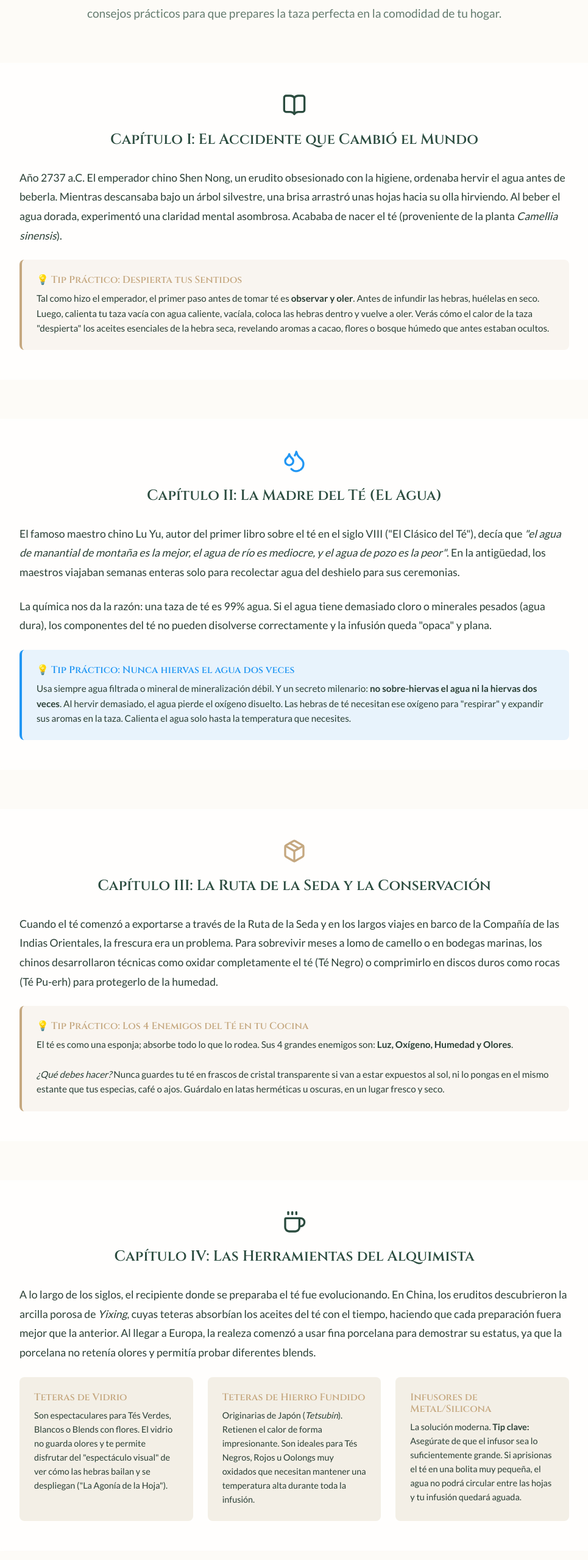
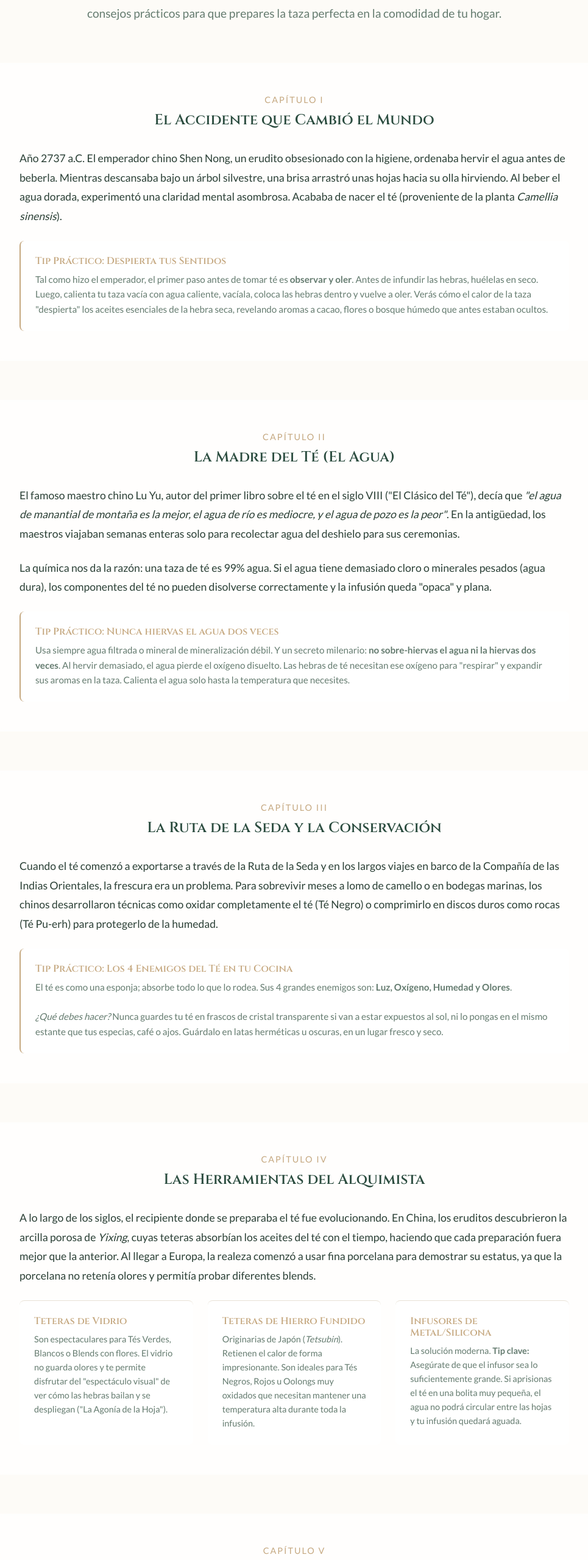
Before and after one commit to Rober-Sonda/estrelladeloriente, a React (Vite) app: page /ruta-del-te in a window 1280 px wide. Shown: the part 238-2797 px from the top of the page at 61% size, without its empty margins (157-1122 px from the left). Built offline with nearby package versions, Linux system fonts and the light colour scheme; a web font is replaced by a local one.

Commit message:
style: remove loud generic icons and rely on pure typography aesthetic

```diff
--- a/src/pages/TeaRoute.tsx
+++ b/src/pages/TeaRoute.tsx
@@ -1,5 +1,4 @@
 import React from 'react';
-import { Leaf, Sparkles, Droplets, Zap, Flame, Globe, Coffee, BookOpen, FlaskConical, Thermometer, ShieldAlert, Package, Heart } from 'lucide-react';
 
 export const TeaRoute: React.FC = () => {
   return (
@@ -16,17 +15,17 @@ export const TeaRoute: React.FC = () => {
         {/* Capítulo 1: El Origen */}
         <div className="glass-panel" style={{ padding: '3rem', borderRadius: 'var(--radius-lg)' }}>
           <div style={{ textAlign: 'center', marginBottom: '2rem' }}>
-            <BookOpen size={40} style={{ color: 'var(--color-primary)', margin: '0 auto 1rem' }} />
+            <span style={{ display: 'block', fontSize: '0.9rem', textTransform: 'uppercase', tracking: '2px', color: 'var(--color-secondary)', marginBottom: '0.5rem', letterSpacing: '2px' }}>CAPÍTULO I</span>
             <h2 style={{ fontFamily: 'var(--font-heading)', color: 'var(--color-primary)' }}>
-              Capítulo I: El Accidente que Cambió el Mundo
+              El Accidente que Cambió el Mundo
             </h2>
           </div>
           <p style={{ lineHeight: 1.8, fontSize: '1.1rem', marginBottom: '1.5rem' }}>
             Año 2737 a.C. El emperador chino Shen Nong, un erudito obsesionado con la higiene, ordenaba hervir el agua antes de beberla. Mientras descansaba bajo un árbol silvestre, una brisa arrastró unas hojas hacia su olla hirviendo. Al beber el agua dorada, experimentó una claridad mental asombrosa. Acababa de nacer el té (proveniente de la planta <em>Camellia sinensis</em>).
           </p>
-          <div style={{ background: 'rgba(197, 168, 128, 0.1)', padding: '1.5rem', borderRadius: 'var(--radius-md)', borderLeft: '4px solid var(--color-secondary)' }}>
-            <h4 style={{ margin: '0 0 0.5rem 0', color: 'var(--color-secondary)' }}>💡 Tip Práctico: Despierta tus Sentidos</h4>
-            <p style={{ margin: 0, fontSize: '0.95rem', lineHeight: 1.6 }}>
+          <div style={{ background: 'var(--color-surface)', padding: '1.5rem', borderRadius: 'var(--radius-md)', borderLeft: '2px solid var(--color-secondary)' }}>
+            <h4 style={{ margin: '0 0 0.5rem 0', color: 'var(--color-secondary)' }}>Tip Práctico: Despierta tus Sentidos</h4>
+            <p style={{ margin: 0, fontSize: '0.95rem', lineHeight: 1.6, color: 'var(--color-text-muted)' }}>
               Tal como hizo el emperador, el primer paso antes de tomar té es <strong>observar y oler</strong>. Antes de infundir las hebras, huélelas en seco. Luego, calienta tu taza vacía con agua caliente, vacíala, coloca las hebras dentro y vuelve a oler. Verás cómo el calor de la taza "despierta" los aceites esenciales de la hebra seca, revelando aromas a cacao, flores o bosque húmedo que antes estaban ocultos.
             </p>
           </div>
@@ -35,9 +34,9 @@ export const TeaRoute: React.FC = () => {
         {/* Capítulo 2: El Agua */}
         <div className="glass-panel" style={{ padding: '3rem', borderRadius: 'var(--radius-lg)' }}>
           <div style={{ textAlign: 'center', marginBottom: '2rem' }}>
-            <Droplets size={40} style={{ color: '#2196F3', margin: '0 auto 1rem' }} />
+            <span style={{ display: 'block', fontSize: '0.9rem', textTransform: 'uppercase', tracking: '2px', color: 'var(--color-secondary)', marginBottom: '0.5rem', letterSpacing: '2px' }}>CAPÍTULO II</span>
             <h2 style={{ fontFamily: 'var(--font-heading)', color: 'var(--color-primary)' }}>
-              Capítulo II: La Madre del Té (El Agua)
+              La Madre del Té (El Agua)
             </h2>
           </div>
           <p style={{ lineHeight: 1.8, fontSize: '1.1rem', marginBottom: '1.5rem' }}>
@@ -46,9 +45,9 @@ export const TeaRoute: React.FC = () => {
           <p style={{ lineHeight: 1.8, fontSize: '1.1rem', marginBottom: '1.5rem' }}>
             La química nos da la razón: una taza de té es 99% agua. Si el agua tiene demasiado cloro o minerales pesados (agua dura), los componentes del té no pueden disolverse correctamente y la infusión queda "opaca" y plana.
           </p>
-          <div style={{ background: 'rgba(33, 150, 243, 0.1)', padding: '1.5rem', borderRadius: 'var(--radius-md)', borderLeft: '4px solid #2196F3' }}>
-            <h4 style={{ margin: '0 0 0.5rem 0', color: '#2196F3' }}>💡 Tip Práctico: Nunca hiervas el agua dos veces</h4>
-            <p style={{ margin: 0, fontSize: '0.95rem', lineHeight: 1.6 }}>
+          <div style={{ background: 'var(--color-surface)', padding: '1.5rem', borderRadius: 'var(--radius-md)', borderLeft: '2px solid var(--color-secondary)' }}>
+            <h4 style={{ margin: '0 0 0.5rem 0', color: 'var(--color-secondary)' }}>Tip Práctico: Nunca hiervas el agua dos veces</h4>
+            <p style={{ margin: 0, fontSize: '0.95rem', lineHeight: 1.6, color: 'var(--color-text-muted)' }}>
               Usa siempre agua filtrada o mineral de mineralización débil. Y un secreto milenario: <strong>no sobre-hiervas el agua ni la hiervas dos veces</strong>. Al hervir demasiado, el agua pierde el oxígeno disuelto. Las hebras de té necesitan ese oxígeno para "respirar" y expandir sus aromas en la taza. Calienta el agua solo hasta la temperatura que necesites.
             </p>
           </div>
@@ -57,17 +56,17 @@ export const TeaRoute: React.FC = () => {
         {/* Capítulo 3: Almacenamiento */}
         <div className="glass-panel" style={{ padding: '3rem', borderRadius: 'var(--radius-lg)' }}>
           <div style={{ textAlign: 'center', marginBottom: '2rem' }}>
-            <Package size={40} style={{ color: 'var(--color-secondary)', margin: '0 auto 1rem' }} />
+            <span style={{ display: 'block', fontSize: '0.9rem', textTransform: 'uppercase', tracking: '2px', color: 'var(--color-secondary)', marginBottom: '0.5rem', letterSpacing: '2px' }}>CAPÍTULO III</span>
             <h2 style={{ fontFamily: 'var(--font-heading)', color: 'var(--color-primary)' }}>
-              Capítulo III: La Ruta de la Seda y la Conservación
+              La Ruta de la Seda y la Conservación
             </h2>
           </div>
           <p style={{ lineHeight: 1.8, fontSize: '1.1rem', marginBottom: '1.5rem' }}>
             Cuando el té comenzó a exportarse a través de la Ruta de la Seda y en los largos viajes en barco de la Compañía de las Indias Orientales, la frescura era un problema. Para sobrevivir meses a lomo de camello o en bodegas marinas, los chinos desarrollaron técnicas como oxidar completamente el té (Té Negro) o comprimirlo en discos duros como rocas (Té Pu-erh) para protegerlo de la humedad.
           </p>
-          <div style={{ background: 'rgba(197, 168, 128, 0.1)', padding: '1.5rem', borderRadius: 'var(--radius-md)', borderLeft: '4px solid var(--color-secondary)' }}>
-            <h4 style={{ margin: '0 0 0.5rem 0', color: 'var(--color-secondary)' }}>💡 Tip Práctico: Los 4 Enemigos del Té en tu Cocina</h4>
-            <p style={{ margin: 0, fontSize: '0.95rem', lineHeight: 1.6 }}>
+          <div style={{ background: 'var(--color-surface)', padding: '1.5rem', borderRadius: 'var(--radius-md)', borderLeft: '2px solid var(--color-secondary)' }}>
+            <h4 style={{ margin: '0 0 0.5rem 0', color: 'var(--color-secondary)' }}>Tip Práctico: Los 4 Enemigos del Té en tu Cocina</h4>
+            <p style={{ margin: 0, fontSize: '0.95rem', lineHeight: 1.6, color: 'var(--color-text-muted)' }}>
               El té es como una esponja; absorbe todo lo que lo rodea. Sus 4 grandes enemigos son: <strong>Luz, Oxígeno, Humedad y Olores</strong>.
               <br/><br/>
               <em>¿Qué debes hacer?</em> Nunca guardes tu té en frascos de cristal transparente si van a estar expuestos al sol, ni lo pongas en el mismo estante que tus especias, café o ajos. Guárdalo en latas herméticas u oscuras, en un lugar fresco y seco.
@@ -78,26 +77,26 @@ export const TeaRoute: React.FC = () => {
         {/* Capítulo 4: Las Teteras */}
         <div className="glass-panel" style={{ padding: '3rem', borderRadius: 'var(--radius-lg)' }}>
           <div style={{ textAlign: 'center', marginBottom: '2rem' }}>
-            <Coffee size={40} style={{ color: 'var(--color-primary)', margin: '0 auto 1rem' }} />
+            <span style={{ display: 'block', fontSize: '0.9rem', textTransform: 'uppercase', tracking: '2px', color: 'var(--color-secondary)', marginBottom: '0.5rem', letterSpacing: '2px' }}>CAPÍTULO IV</span>
             <h2 style={{ fontFamily: 'var(--font-heading)', color: 'var(--color-primary)' }}>
-              Capítulo IV: Las Herramientas del Alquimista
+              Las Herramientas del Alquimista
             </h2>
           </div>
           <p style={{ lineHeight: 1.8, fontSize: '1.1rem', marginBottom: '1.5rem' }}>
             A lo largo de los siglos, el recipiente donde se preparaba el té fue evolucionando. En China, los eruditos descubrieron la arcilla porosa de <em>Yixing</em>, cuyas teteras absorbían los aceites del té con el tiempo, haciendo que cada preparación fuera mejor que la anterior. Al llegar a Europa, la realeza comenzó a usar fina porcelana para demostrar su estatus, ya que la porcelana no retenía olores y permitía probar diferentes blends.
           </p>
           <div style={{ display: 'grid', gridTemplateColumns: 'repeat(auto-fit, minmax(250px, 1fr))', gap: '1.5rem', marginTop: '1.5rem' }}>
-            <div style={{ padding: '1.5rem', background: 'var(--color-bg-alt)', borderRadius: 'var(--radius-md)' }}>
+            <div style={{ padding: '1.5rem', background: 'var(--color-surface)', borderRadius: 'var(--radius-md)', borderTop: '1px solid var(--color-border)' }}>
               <h4 style={{ color: 'var(--color-secondary)', marginBottom: '0.5rem' }}>Teteras de Vidrio</h4>
-              <p style={{ fontSize: '0.9rem', margin: 0, lineHeight: 1.6 }}>Son espectaculares para Tés Verdes, Blancos o Blends con flores. El vidrio no guarda olores y te permite disfrutar del "espectáculo visual" de ver cómo las hebras bailan y se despliegan ("La Agonía de la Hoja").</p>
+              <p style={{ fontSize: '0.9rem', margin: 0, lineHeight: 1.6, color: 'var(--color-text-muted)' }}>Son espectaculares para Tés Verdes, Blancos o Blends con flores. El vidrio no guarda olores y te permite disfrutar del "espectáculo visual" de ver cómo las hebras bailan y se despliegan ("La Agonía de la Hoja").</p>
             </div>
-            <div style={{ padding: '1.5rem', background: 'var(--color-bg-alt)', borderRadius: 'var(--radius-md)' }}>
+            <div style={{ padding: '1.5rem', background: 'var(--color-surface)', borderRadius: 'var(--radius-md)', borderTop: '1px solid var(--color-border)' }}>
               <h4 style={{ color: 'var(--color-secondary)', marginBottom: '0.5rem' }}>Teteras de Hierro Fundido</h4>
-              <p style={{ fontSize: '0.9rem', margin: 0, lineHeight: 1.6 }}>Originarias de Japón (<em>Tetsubin</em>). Retienen el calor de forma impresionante. Son ideales para Tés Negros, Rojos u Oolongs muy oxidados que necesitan mantener una temperatura alta durante toda la infusión.</p>
+              <p style={{ fontSize: '0.9rem', margin: 0, lineHeight: 1.6, color: 'var(--color-text-muted)' }}>Originarias de Japón (<em>Tetsubin</em>). Retienen el calor de forma impresionante. Son ideales para Tés Negros, Rojos u Oolongs muy oxidados que necesitan mantener una temperatura alta durante toda la infusión.</p>
             </div>
-            <div style={{ padding: '1.5rem', background: 'var(--color-bg-alt)', borderRadius: 'var(--radius-md)' }}>
+            <div style={{ padding: '1.5rem', background: 'var(--color-surface)', borderRadius: 'var(--radius-md)', borderTop: '1px solid var(--color-border)' }}>
               <h4 style={{ color: 'var(--color-secondary)', marginBottom: '0.5rem' }}>Infusores de Metal/Silicona</h4>
-              <p style={{ fontSize: '0.9rem', margin: 0, lineHeight: 1.6 }}>La solución moderna. <strong>Tip clave:</strong> Asegúrate de que el infusor sea lo suficientemente grande. Si aprisionas el té en una bolita muy pequeña, el agua no podrá circular entre las hojas y tu infusión quedará aguada.</p>
+              <p style={{ fontSize: '0.9rem', margin: 0, lineHeight: 1.6, color: 'var(--color-text-muted)' }}>La solución moderna. <strong>Tip clave:</strong> Asegúrate de que el infusor sea lo suficientemente grande. Si aprisionas el té en una bolita muy pequeña, el agua no podrá circular entre las hojas y tu infusión quedará aguada.</p>
             </div>
           </div>
         </div>
@@ -105,9 +104,9 @@ export const TeaRoute: React.FC = () => {
         {/* Capítulo 5: Guía Definitiva de Preparación */}
         <div className="glass-panel" style={{ padding: '3rem', borderRadius: 'var(--radius-lg)' }}>
           <div style={{ textAlign: 'center', marginBottom: '2rem' }}>
-            <Thermometer size={40} style={{ color: '#E91E63', margin: '0 auto 1rem' }} />
+            <span style={{ display: 'block', fontSize: '0.9rem', textTransform: 'uppercase', tracking: '2px', color: 'var(--color-secondary)', marginBottom: '0.5rem', letterSpacing: '2px' }}>CAPÍTULO V</span>
             <h2 style={{ fontFamily: 'var(--font-heading)', color: 'var(--color-primary)' }}>
-              Capítulo V: La Regla de Oro (Tiempos y Temperaturas)
+              La Regla de Oro (Tiempos y Temperaturas)
             </h2>
             <p style={{ fontSize: '1.1rem', color: 'var(--color-text-muted)', marginTop: '1rem' }}>
               De una misma planta (Camellia sinensis) logramos colores y sabores radicalmente diferentes solo alterando su proceso de secado y oxidación. Pero <strong>todo este trabajo del agricultor se arruina si preparas el té mal en casa.</strong>
@@ -115,66 +114,66 @@ export const TeaRoute: React.FC = () => {
           </div>
 
           <div style={{ overflowX: 'auto', marginTop: '2rem' }}>
-            <table style={{ width: '100%', borderCollapse: 'collapse', fontSize: '1rem', textAlign: 'left' }}>
+            <table style={{ width: '100%', borderCollapse: 'collapse', fontSize: '0.95rem', textAlign: 'left' }}>
               <thead>
-                <tr style={{ borderBottom: '2px solid var(--color-secondary)', color: 'var(--color-primary)' }}>
+                <tr style={{ borderBottom: '1px solid var(--color-secondary)', color: 'var(--color-primary)' }}>
                   <th style={{ padding: '1rem' }}>Variedad</th>
                   <th style={{ padding: '1rem' }}>Historia / Proceso</th>
-                  <th style={{ padding: '1rem' }}>Temperatura</th>
-                  <th style={{ padding: '1rem' }}>Tiempo de Infusión</th>
+                  <th style={{ padding: '1rem', color: 'var(--color-secondary)' }}>Temperatura</th>
+                  <th style={{ padding: '1rem', color: 'var(--color-secondary)' }}>Tiempo</th>
                 </tr>
               </thead>
               <tbody>
                 <tr style={{ borderBottom: '1px solid var(--color-border)' }}>
-                  <td style={{ padding: '1rem', fontWeight: 'bold' }}><Sparkles size={16} style={{display:'inline', verticalAlign:'middle'}}/> Té Blanco</td>
-                  <td style={{ padding: '1rem', fontSize: '0.9rem' }}>El tesoro imperial chino. Cosechan los brotes tiernos cubiertos de pelusilla blanca y solo los dejan secar al sol. Es delicado, dulce y sutil.</td>
-                  <td style={{ padding: '1rem', color: '#E91E63', fontWeight: 'bold' }}>75°C - 80°C</td>
+                  <td style={{ padding: '1rem', fontWeight: 'bold' }}>Té Blanco</td>
+                  <td style={{ padding: '1rem', color: 'var(--color-text-muted)' }}>El tesoro imperial chino. Cosechan los brotes tiernos y solo los dejan secar al sol. Delicado, dulce y sutil.</td>
+                  <td style={{ padding: '1rem', fontWeight: 'bold', color: 'var(--color-secondary)' }}>75°C - 80°C</td>
                   <td style={{ padding: '1rem' }}>3 a 5 min</td>
                 </tr>
                 <tr style={{ borderBottom: '1px solid var(--color-border)' }}>
-                  <td style={{ padding: '1rem', fontWeight: 'bold' }}><Leaf size={16} style={{display:'inline', verticalAlign:'middle', color:'#4CAF50'}}/> Té Verde</td>
-                  <td style={{ padding: '1rem', fontSize: '0.9rem' }}>Las hojas se tuestan o cocinan al vapor inmediatamente tras la cosecha para evitar que se oxiden y mantener su color verde. Rico en antioxidantes.</td>
-                  <td style={{ padding: '1rem', color: '#E91E63', fontWeight: 'bold' }}>70°C - 80°C</td>
+                  <td style={{ padding: '1rem', fontWeight: 'bold' }}>Té Verde</td>
+                  <td style={{ padding: '1rem', color: 'var(--color-text-muted)' }}>Las hojas se tuestan inmediatamente tras la cosecha para evitar que se oxiden. Rico en antioxidantes.</td>
+                  <td style={{ padding: '1rem', fontWeight: 'bold', color: 'var(--color-secondary)' }}>70°C - 80°C</td>
                   <td style={{ padding: '1rem' }}>1.5 a 3 min</td>
                 </tr>
                 <tr style={{ borderBottom: '1px solid var(--color-border)' }}>
-                  <td style={{ padding: '1rem', fontWeight: 'bold' }}><Coffee size={16} style={{display:'inline', verticalAlign:'middle', color:'#FF9800'}}/> Oolong (Azul)</td>
-                  <td style={{ padding: '1rem', fontSize: '0.9rem' }}>El té de los grandes maestros. Se golpean los bordes de la hoja para oxidarla solo por partes. Complejidad aromática a flores o tostados.</td>
-                  <td style={{ padding: '1rem', color: '#E91E63', fontWeight: 'bold' }}>85°C - 90°C</td>
+                  <td style={{ padding: '1rem', fontWeight: 'bold' }}>Oolong (Azul)</td>
+                  <td style={{ padding: '1rem', color: 'var(--color-text-muted)' }}>El té de los grandes maestros. Semioxidado. Complejidad aromática a flores o tostados.</td>
+                  <td style={{ padding: '1rem', fontWeight: 'bold', color: 'var(--color-secondary)' }}>85°C - 90°C</td>
                   <td style={{ padding: '1rem' }}>3 a 5 min</td>
                 </tr>
                 <tr style={{ borderBottom: '1px solid var(--color-border)' }}>
-                  <td style={{ padding: '1rem', fontWeight: 'bold' }}><Zap size={16} style={{display:'inline', verticalAlign:'middle'}}/> Té Negro</td>
-                  <td style={{ padding: '1rem', fontSize: '0.9rem' }}>Las hojas se rompen a propósito para que el oxígeno las oxide por completo. El preferido de los británicos para desayunar con leche.</td>
-                  <td style={{ padding: '1rem', color: '#E91E63', fontWeight: 'bold' }}>95°C - 100°C</td>
+                  <td style={{ padding: '1rem', fontWeight: 'bold' }}>Té Negro</td>
+                  <td style={{ padding: '1rem', color: 'var(--color-text-muted)' }}>Las hojas se rompen a propósito para que el oxígeno las oxide por completo. Robusto y astringente.</td>
+                  <td style={{ padding: '1rem', fontWeight: 'bold', color: 'var(--color-secondary)' }}>95°C - 100°C</td>
                   <td style={{ padding: '1rem' }}>3 a 5 min</td>
                 </tr>
                 <tr style={{ borderBottom: '1px solid var(--color-border)' }}>
-                  <td style={{ padding: '1rem', fontWeight: 'bold' }}><Flame size={16} style={{display:'inline', verticalAlign:'middle', color:'#F44336'}}/> Té Pu-erh (Rojo)</td>
-                  <td style={{ padding: '1rem', fontSize: '0.9rem' }}>Fermentado bajo tierra o en bodegas húmedas durante años, igual que el vino. Su sabor es terroso y es el "quema-grasas" digestivo por excelencia.</td>
-                  <td style={{ padding: '1rem', color: '#E91E63', fontWeight: 'bold' }}>95°C - 100°C</td>
+                  <td style={{ padding: '1rem', fontWeight: 'bold' }}>Pu-erh (Rojo)</td>
+                  <td style={{ padding: '1rem', color: 'var(--color-text-muted)' }}>Fermentado bajo tierra durante años. Su sabor es terroso y es un excelente digestivo.</td>
+                  <td style={{ padding: '1rem', fontWeight: 'bold', color: 'var(--color-secondary)' }}>95°C - 100°C</td>
                   <td style={{ padding: '1rem' }}>3 a 5 min</td>
                 </tr>
                 <tr>
-                  <td style={{ padding: '1rem', fontWeight: 'bold' }}><Heart size={16} style={{display:'inline', verticalAlign:'middle', color:'#9C27B0'}}/> Tisanas/Hierbas</td>
-                  <td style={{ padding: '1rem', fontSize: '0.9rem' }}>Menta, manzanilla, boldo, rooibos o frutas secas. No provienen de la planta del té, por lo que NO tienen cafeína/teína.</td>
-                  <td style={{ padding: '1rem', color: '#E91E63', fontWeight: 'bold' }}>100°C</td>
+                  <td style={{ padding: '1rem', fontWeight: 'bold' }}>Tisanas / Hierbas</td>
+                  <td style={{ padding: '1rem', color: 'var(--color-text-muted)' }}>Menta, manzanilla, florales. No provienen de la planta del té, por lo que NO tienen cafeína/teína.</td>
+                  <td style={{ padding: '1rem', fontWeight: 'bold', color: 'var(--color-secondary)' }}>100°C</td>
                   <td style={{ padding: '1rem' }}>5 a 8 min</td>
                 </tr>
               </tbody>
             </table>
           </div>
-          <div style={{ marginTop: '2rem', padding: '1rem', borderLeft: '4px solid #E91E63', background: 'rgba(233, 30, 99, 0.05)' }}>
-            <strong>💡 Tip de Oro:</strong> ¿Tu té verde siempre sabe amargo y astringente? Es porque usaste agua demasiado caliente (hirviendo) o lo dejaste más de 3 minutos. El exceso de calor "quema" la hoja liberando taninos que destruyen el sabor sutil y dulce del té. Para enfriar tu agua hervida rápido, pásala por 2 tazas frías antes de servirla en la tetera.
+          <div style={{ marginTop: '2rem', padding: '1.5rem', borderLeft: '2px solid var(--color-secondary)', background: 'var(--color-surface)' }}>
+            <strong style={{ color: 'var(--color-secondary)' }}>Tip de Oro:</strong> ¿Tu té verde siempre sabe amargo y astringente? Es porque usaste agua demasiado caliente (hirviendo) o lo dejaste más de 3 minutos. El exceso de calor "quema" la hoja liberando taninos que destruyen el sabor sutil y dulce del té. Para enfriar tu agua hervida rápido, pásala por 2 tazas frías antes de servirla en la tetera.
           </div>
         </div>
 
         {/* Capítulo 6: La Química y el Mindfulness */}
-        <div className="glass-panel" style={{ padding: '3rem', borderRadius: 'var(--radius-lg)', background: 'linear-gradient(135deg, rgba(197, 168, 128, 0.05) 0%, rgba(20, 30, 25, 0.3) 100%)', border: '1px solid var(--color-secondary)' }}>
+        <div className="glass-panel" style={{ padding: '3rem', borderRadius: 'var(--radius-lg)' }}>
           <div style={{ textAlign: 'center', marginBottom: '2rem' }}>
-            <FlaskConical size={40} style={{ color: 'var(--color-secondary)', margin: '0 auto 1rem' }} />
+            <span style={{ display: 'block', fontSize: '0.9rem', textTransform: 'uppercase', tracking: '2px', color: 'var(--color-secondary)', marginBottom: '0.5rem', letterSpacing: '2px' }}>CAPÍTULO VI</span>
             <h2 style={{ fontFamily: 'var(--font-heading)', color: 'var(--color-primary)' }}>
-              Capítulo VI: La Química de la Calma
+              La Química de la Calma
             </h2>
           </div>
           <p style={{ lineHeight: 1.8, fontSize: '1.1rem', marginBottom: '1.5rem' }}>
@@ -183,21 +182,20 @@ export const TeaRoute: React.FC = () => {
           <p style={{ lineHeight: 1.8, fontSize: '1.1rem', marginBottom: '1.5rem' }}>
             El té posee un secreto químico maravilloso: un aminoácido llamado <strong>L-Teanina</strong>. Esta molécula natural se adhiere a la cafeína del té (teína) y ralentiza su paso a la sangre. Al mismo tiempo, la L-Teanina estimula la producción de ondas cerebrales Alfa (asociadas a la meditación y la creatividad).
           </p>
-          <div style={{ background: 'rgba(253, 251, 247, 0.05)', padding: '1.5rem', borderRadius: 'var(--radius-md)' }}>
-            <h4 style={{ margin: '0 0 0.5rem 0', color: 'var(--color-secondary)' }}>💡 Tip Práctico: Tu Ritual de Mindfulness</h4>
-            <p style={{ margin: 0, fontSize: '0.95rem', lineHeight: 1.6 }}>
+          <div style={{ background: 'var(--color-surface)', padding: '1.5rem', borderRadius: 'var(--radius-md)', borderLeft: '2px solid var(--color-secondary)' }}>
+            <h4 style={{ margin: '0 0 0.5rem 0', color: 'var(--color-secondary)' }}>Tip Práctico: Tu Ritual de Mindfulness</h4>
+            <p style={{ margin: 0, fontSize: '0.95rem', lineHeight: 1.6, color: 'var(--color-text-muted)' }}>
               Aprovecha esta química para crear tu propio ritual diario. Aléjate de las pantallas por 10 minutos. Escucha el sonido del agua al caer, observa cómo el vapor sube y dibuja formas en el aire, y mira cómo las hojas se desenrollan lentamente en el agua, devolviendo la vida que tenían en la montaña. Beber té no es hidratarse; es meditar en movimiento.
             </p>
           </div>
         </div>
 
         {/* Cierre */}
-        <div className="glass-panel" style={{ padding: '3rem', borderRadius: 'var(--radius-lg)', textAlign: 'center', marginTop: '2rem' }}>
-          <Sparkles size={40} style={{ color: 'var(--color-secondary)', marginBottom: '1rem' }} />
+        <div className="glass-panel" style={{ padding: '4rem 3rem', borderRadius: 'var(--radius-lg)', textAlign: 'center', marginTop: '2rem' }}>
           <h2 style={{ fontFamily: 'var(--font-heading)', color: 'var(--color-primary)', marginBottom: '1.5rem' }}>
             Tu Próxima Taza te Espera
           </h2>
-          <p style={{ lineHeight: 1.8, fontSize: '1.1rem' }}>
+          <p style={{ lineHeight: 1.8, fontSize: '1.1rem', color: 'var(--color-text-muted)' }}>
             Ahora que conoces los secretos, el origen, las temperaturas y la alquimia de esta bebida legendaria, estás listo para llevar tu experiencia al siguiente nivel. Visita nuestro catálogo o diseña tu propio blend personalizado aplicando todo lo que has aprendido. En <strong>Estrella del Oriente</strong> te damos las hebras, pero la magia la creas tú.
           </p>
         </div>
```
